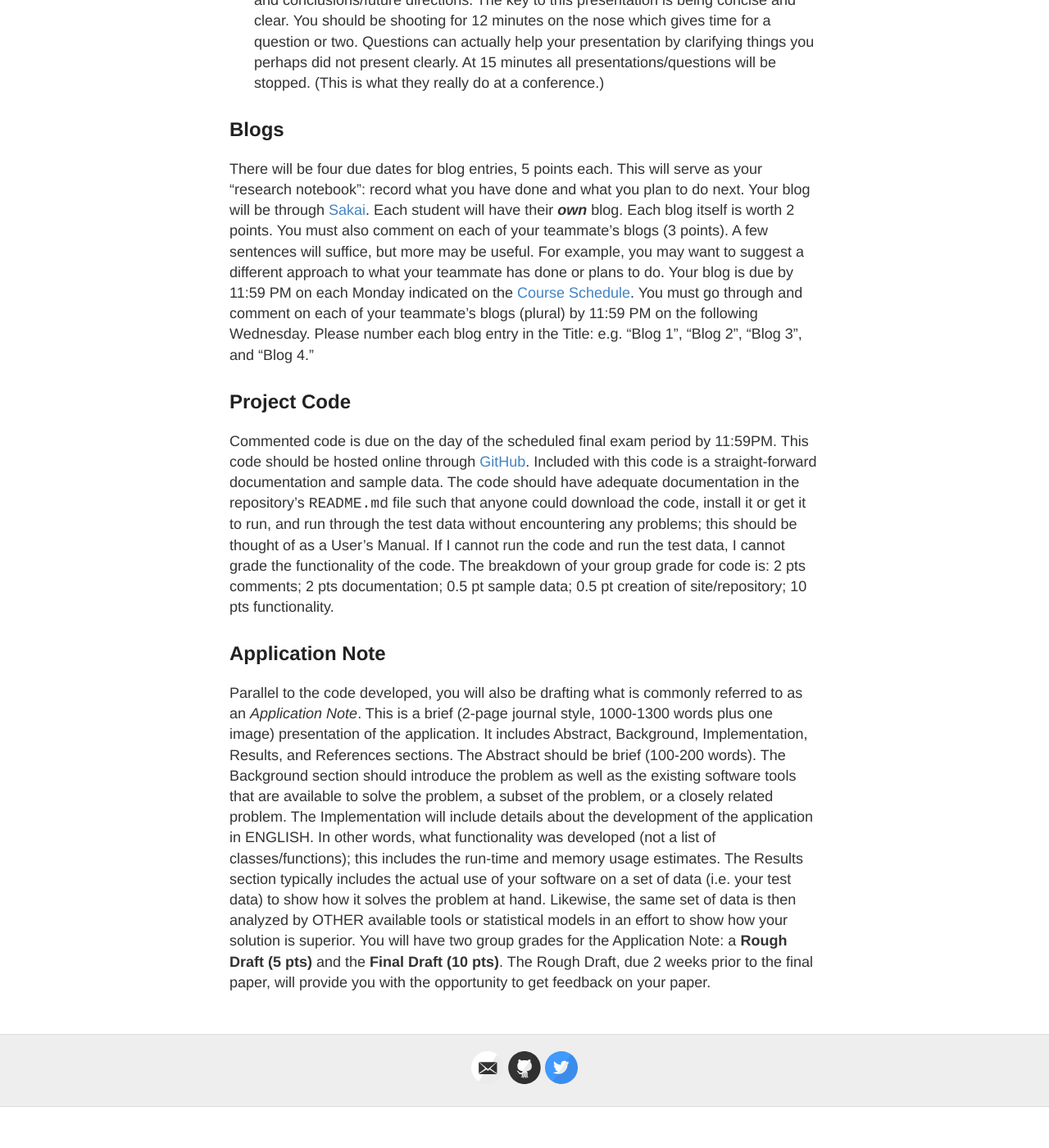
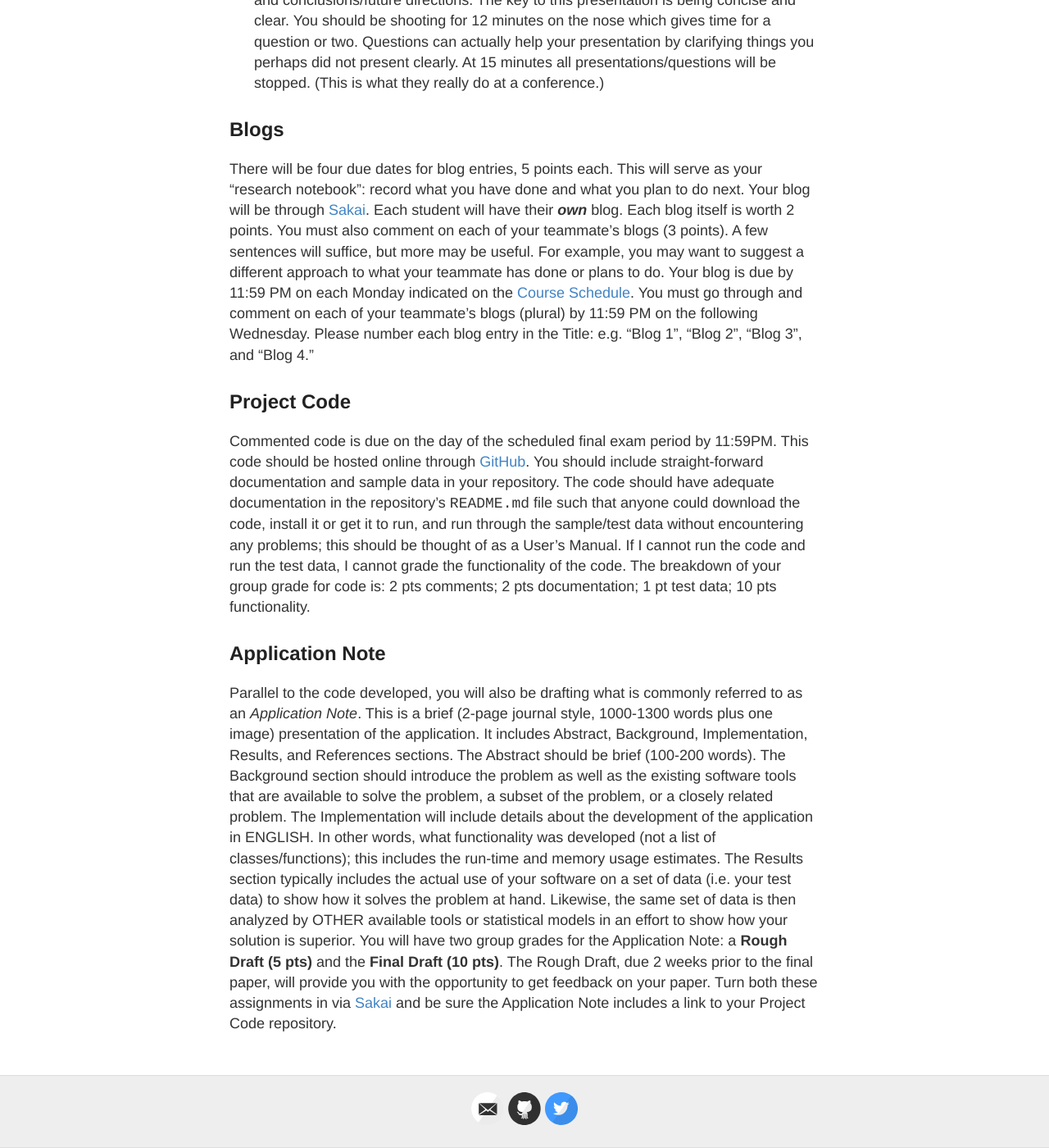
Before and after one commit to hwheeler01/CompBio, a Jekyll site: the page built from assignments.md, in a window 1280 px wide and 1400 px high, scrolled down 1799 px. Shown: the whole window at 82% size. Built offline with Jekyll 4.4.1, drawn with Linux system fonts in a browser that asks for light colours; Markdown is read by kramdown in place of the engine named in the settings; before the commit the page ends 3149 px from its top, so only the background shows below that.

```diff
--- a/assignments.md
+++ b/assignments.md
@@ -5,33 +5,19 @@ permalink: /assignments/
 ---
 <table style="width: px; height: 12px;" class="docutils" border="1">
   <caption><b>Index</b></caption> <colgroup><col width="50%"><col width="50%"></colgroup> <tbody valign="top">
-
     <tr>
-
       <td><a class="reference internal" href="#rosalind">ROSALIND</a></td>
-
       <td><a class="reference external" href="#parser">Python Parser</a></td>
-
     </tr>
-
     <tr>
-
       <td><a class="reference external" href="#present">Group Presentations</a></td>
-
       <td><a class="reference internal" href="#blogs">Blogs</a></td>
-
     </tr>
-
     <tr>
-
 	<td><a class="reference external" href="#code">Project Code</a></td>
-
       <td><a class="reference external" href="#note">Application Note</a></td>
-
     </tr>
-
   </tbody>
-
 </table>
 
 <span style="font-weight: bold;"><a name="rosalind"></a></span>
@@ -61,9 +47,9 @@ There will be four due dates for blog entries, 5 points each. This will serve as
 
 <span style="font-weight: bold;"><a name="code"></a></span>
 ##Project Code
-Commented code is due on the day of the scheduled final exam period by 11:59PM. This code should be hosted online through <a href="https://github.com/">GitHub</a>. Included with this code is a straight-forward documentation and sample data. The code should have adequate documentation in the repository's `README.md` file such that anyone could download the code, install it or get it to run, and run through the test data without encountering any problems; this should be thought of as a User’s Manual. If I cannot run the code and run the test data, I cannot grade the functionality of the code. The breakdown of your group grade for code is: 2 pts comments; 2 pts documentation; 0.5 pt sample data; 0.5 pt creation of site/repository; 10 pts functionality.
+Commented code is due on the day of the scheduled final exam period by 11:59PM. This code should be hosted online through <a href="https://github.com/">GitHub</a>. You should include straight-forward documentation and sample data in your repository. The code should have adequate documentation in the repository's `README.md` file such that anyone could download the code, install it or get it to run, and run through the sample/test data without encountering any problems; this should be thought of as a User’s Manual. If I cannot run the code and run the test data, I cannot grade the functionality of the code. The breakdown of your group grade for code is: 2 pts comments; 2 pts documentation; 1 pt test data; 10 pts functionality.
 
 <span style="font-weight: bold;"><a name="note"></a></span>
 ##Application Note
 Parallel to the code developed, you will also be drafting what is commonly referred to as an *Application Note*. This is a brief (2-page journal style, 1000-1300 words plus one image) presentation of the application. It includes Abstract, Background, Implementation, Results, and References sections. The Abstract should be brief (100-200 words). The Background section should introduce the problem as well as the existing software tools that are available to solve the problem, a subset of the problem, or a closely related problem. The Implementation will include details about the development of the application in ENGLISH. In other words, what functionality was developed (not a list of classes/functions); this includes the run-time and memory usage estimates. The Results section typically includes the actual use of your software on a set of data (i.e. your test data) to show how it solves the problem at hand. Likewise, the same set of data is then analyzed by OTHER available tools or statistical models in an effort to show how your solution is superior.
-You will have two group grades for the Application Note: a **Rough Draft (5 pts)** and the **Final Draft (10 pts)**. The Rough Draft, due 2 weeks prior to the final paper, will provide you with the opportunity to get feedback on your paper.
+You will have two group grades for the Application Note: a **Rough Draft (5 pts)** and the **Final Draft (10 pts)**. The Rough Draft, due 2 weeks prior to the final paper, will provide you with the opportunity to get feedback on your paper. Turn both these assignments in via <a href="https://sakai.luc.edu/">Sakai</a> and be sure the Application Note includes a link to your Project Code repository.
```
Also changed, not shown: syllabus.md (+2 -2 lines).
